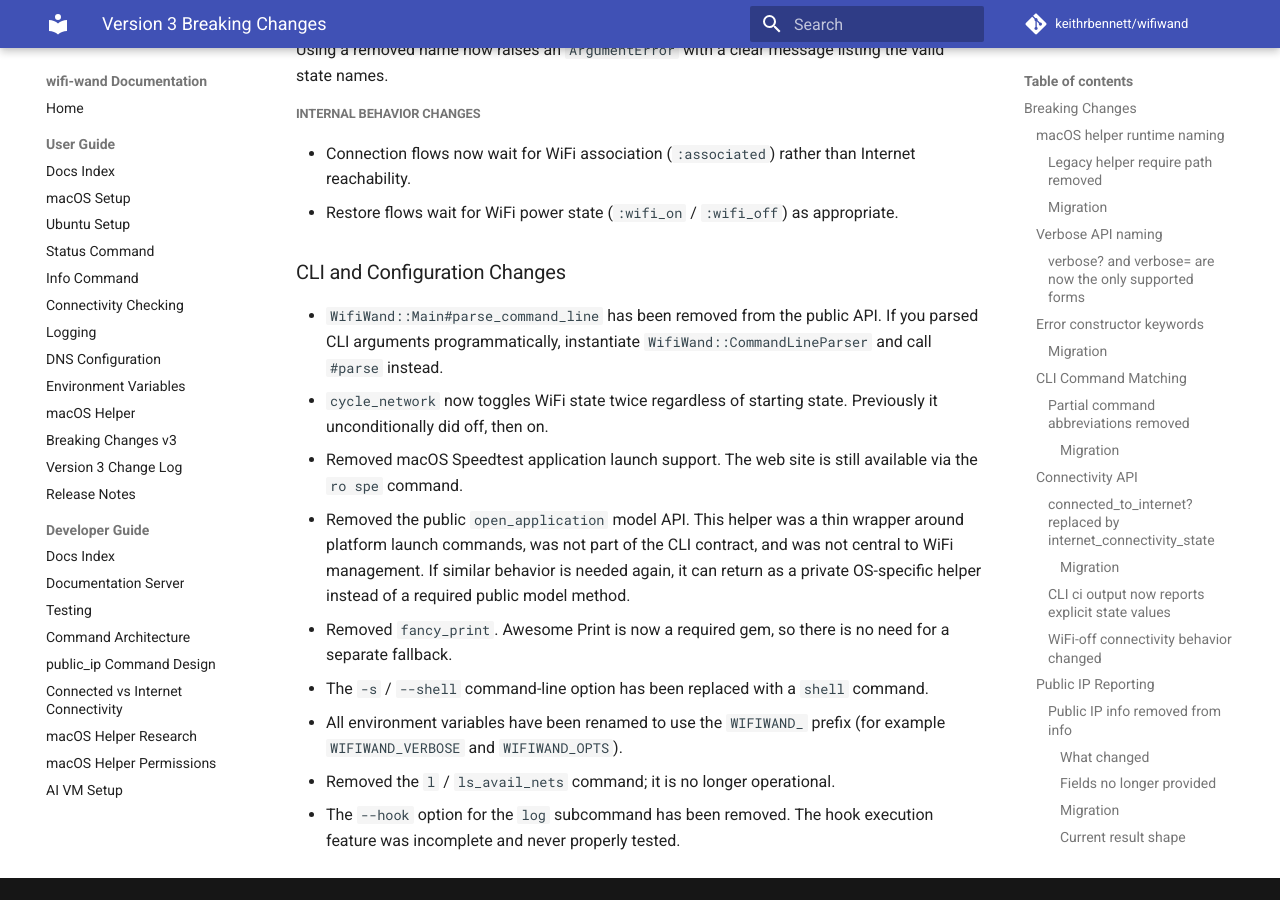
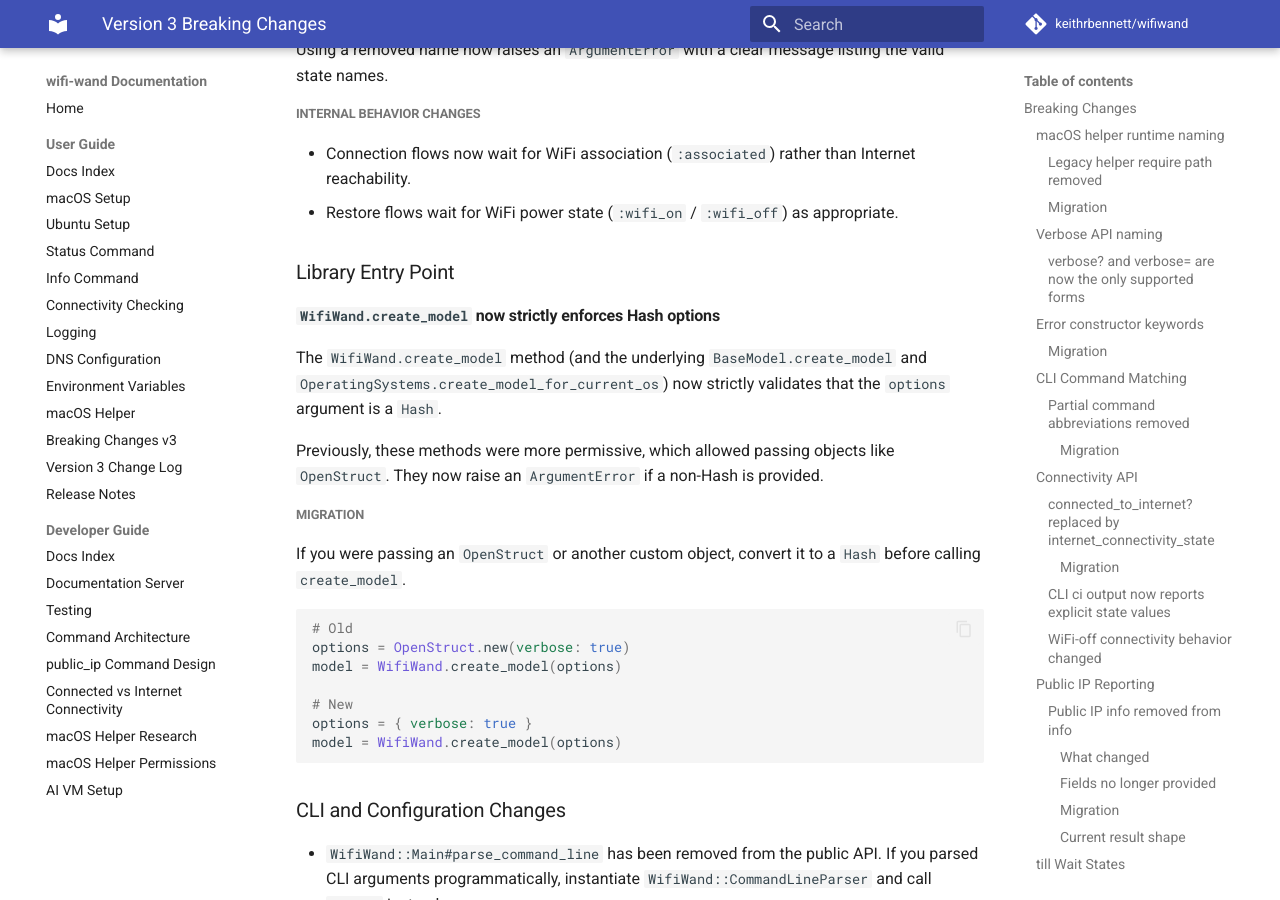
Before and after one commit to keithrbennett/wifiwand, an MkDocs documentation site: the page built from docs/BREAKING_CHANGES_V3.md, in a window 1280 px wide and 900 px high, scrolled down 6017 px. Built offline with MkDocs 1.6.1 and Material for MkDocs 9.7.7, drawn with Linux system fonts in a browser that asks for light colours; comment, search, counter and statistics services are not loaded.

Commit message:
Replace CLI OpenStruct options with explicit type
  Add CommandLineOptions as the concrete option object used by the
  parser, Main, CLI specs, and shared CLI test helpers. Remove the
  OpenStruct requires from the CLI path while preserving dot-access
  behavior and nil defaults for unspecified option fields.

````diff
--- a/.rubocop_todo.yml
+++ b/.rubocop_todo.yml
@@ -317,8 +317,3 @@ Style/MultilineBlockChain:
     - 'lib/wifi-wand/models/ubuntu_model.rb'
     - 'spec/wifi-wand/command_line_interface_spec.rb'
     - 'spec/wifi-wand/models/mac_os_model_spec.rb'
-
-
-# Offense count: 32
-Style/OpenStructUse:
-  Enabled: false
--- a/docs/BREAKING_CHANGES_V3.md
+++ b/docs/BREAKING_CHANGES_V3.md
@@ -258,6 +258,32 @@ the valid state names.
 - Restore flows wait for WiFi power state (`:wifi_on` / `:wifi_off`) as
   appropriate.
 
+### Library Entry Point
+
+#### `WifiWand.create_model` now strictly enforces Hash options
+
+The `WifiWand.create_model` method (and the underlying `BaseModel.create_model`
+and `OperatingSystems.create_model_for_current_os`) now strictly validates that
+the `options` argument is a `Hash`.
+
+Previously, these methods were more permissive, which allowed passing objects
+like `OpenStruct`. They now raise an `ArgumentError` if a non-Hash is provided.
+
+##### Migration
+
+If you were passing an `OpenStruct` or another custom object, convert it to a
+`Hash` before calling `create_model`.
+
+```ruby
+# Old
+options = OpenStruct.new(verbose: true)
+model = WifiWand.create_model(options)
+
+# New
+options = { verbose: true }
+model = WifiWand.create_model(options)
+```
+
 ### CLI and Configuration Changes
 
 - `WifiWand::Main#parse_command_line` has been removed from the public API.
````
Also changed, not shown: AGENTS.md (+1 -1 lines), dev/reports/ai/ww-as-library-claude.md (+2 -2 lines), wifi-wand.gemspec, 7 other files.
